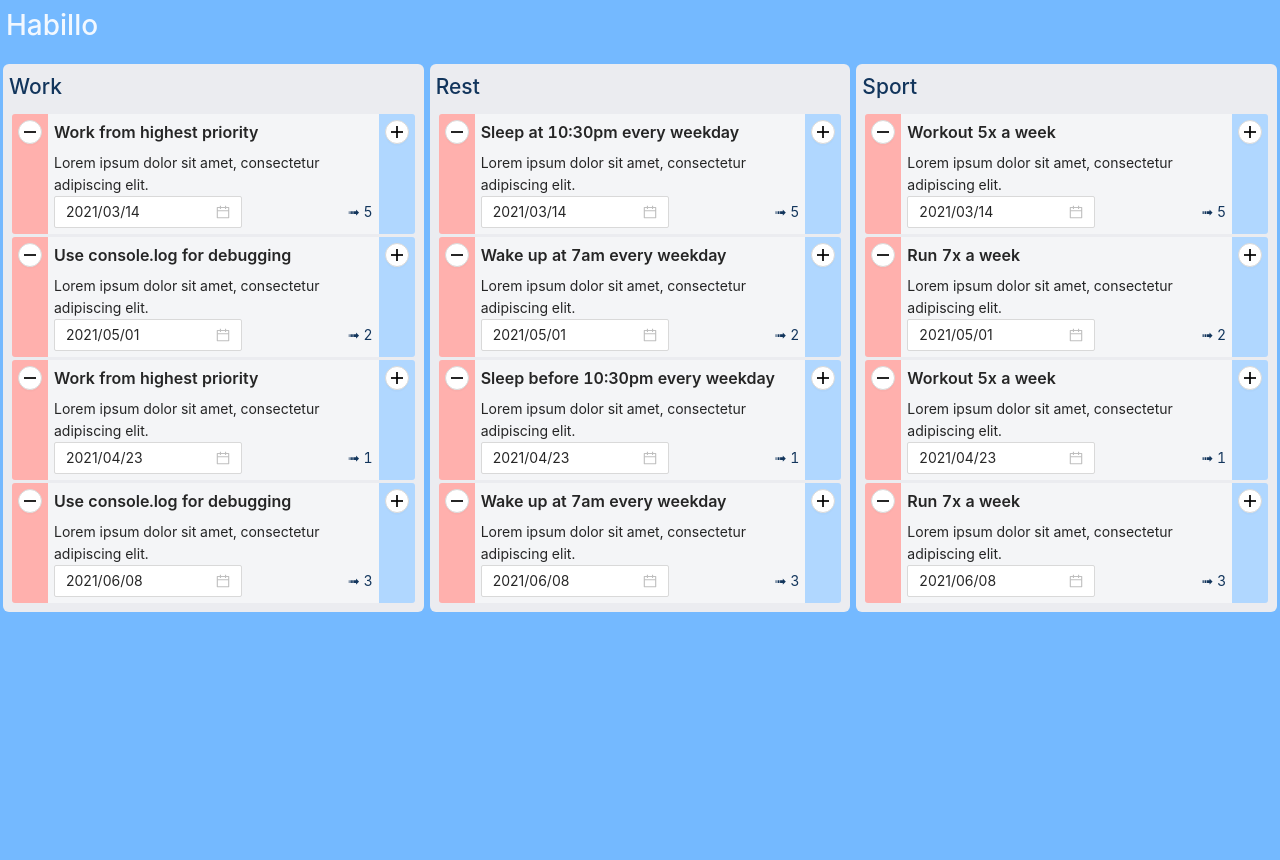
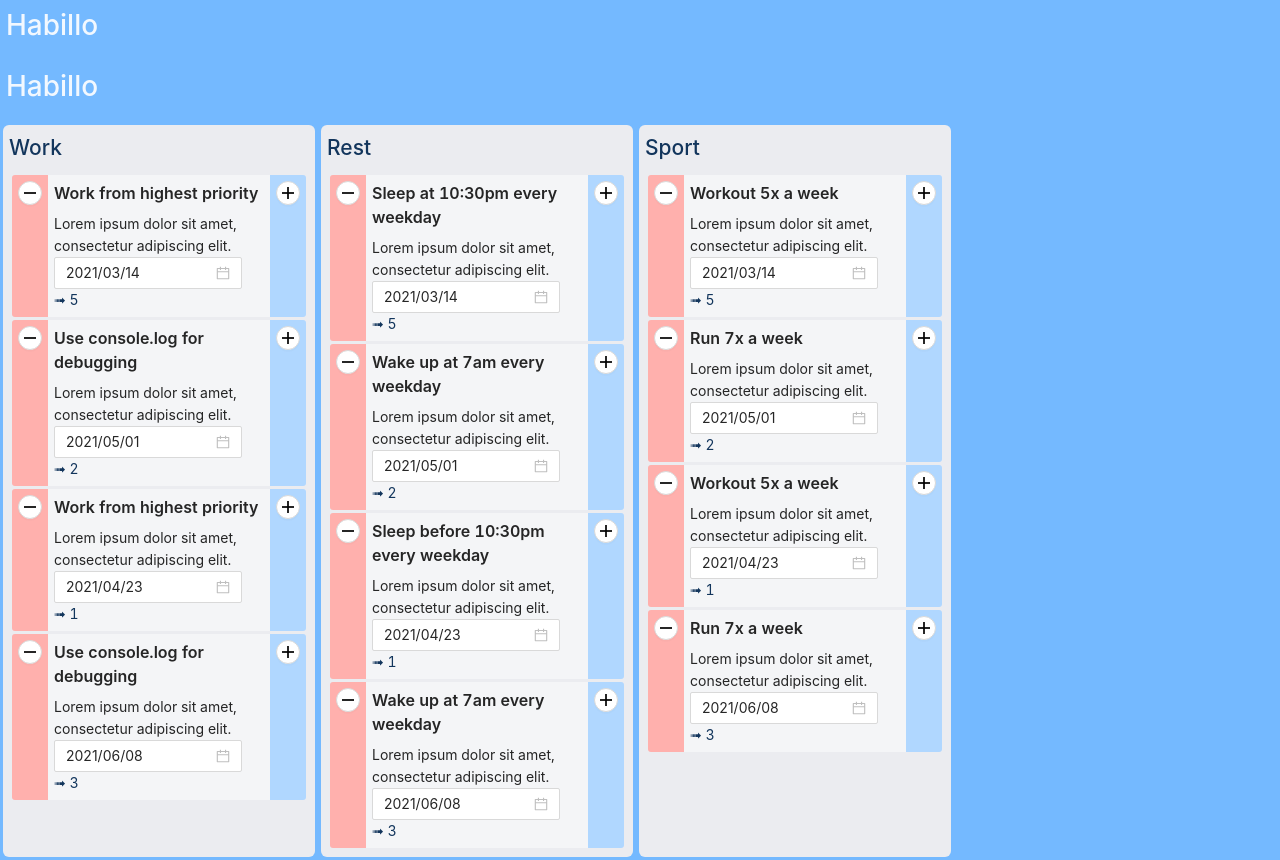
Before and after one commit to johannesstroebele91/Habillo, a React (Create React App) app: page / in a window 1280 px wide. Before the commit the page ends 800 px from the top, so only its background shows below. Built offline with nearby package versions, Linux system fonts and the light colour scheme.

Commit message:
Restructure components for making them more modular (outsource content from App.tsx to HabitLists.tsx

```diff
--- a/src/App.tsx
+++ b/src/App.tsx
@@ -1,31 +1,13 @@
-import "./App.css";
 import { habits } from "./initial-habits-data";
-import HabitItem from "./components/HabitItem";
+import HabitLists from "./components/HabitLists";
 
 // Only the App.tsx gets changed in an React app
 function App() {
-  // Creates a list with all list elements on the habits object
-  let categories = habits.map((item) => item.list);
-  // Create a list by filtering each item that has a unique index
-  let unique = categories.filter((item, i, ar) => ar.indexOf(item) === i);
 
   return (
     <>
       <h1 style={{padding: '3px 0 0 6px', color: '#f2f8ff'}}>Habillo</h1>
-      <div style={{ display: "flex", flexWrap: "nowrap" }}>
-        {unique.map((category) => (
-          <div style={{ background: "#EBECF0", borderRadius: 6, margin: 3, padding: 6 }}>
-            <h2 style={{padding: '6, 3, 3, 3'}}>{category.charAt(0).toUpperCase() + category.slice(1)}</h2>
-            <div>
-              {habits
-                .filter((item) => item.list === category)
-                .map((filteredItems) => (
-                  <HabitItem key={filteredItems.id} habit={filteredItems} />
-                ))}
-            </div>
-          </div>
-        ))}
-      </div>
+      <HabitLists habits={habits}/>
     </>
   );
 }
--- a/src/components/HabitItem.tsx
+++ b/src/components/HabitItem.tsx
@@ -1,18 +1,27 @@
 import { Habit } from "../models/types";
 import { Row, Col, Button, Typography, DatePicker } from "antd";
 import { PlusOutlined, MinusOutlined } from "@ant-design/icons";
-import moment from 'moment';
+import moment from "moment";
+import { useState } from "react";
 
 interface HabitItemProps {
   habit: Habit;
 }
 
-const dateFormat = 'YYYY/MM/DD';
-
+const dateFormat = "YYYY/MM/DD";
 
 const HabitItem: React.FC<HabitItemProps> = ({ habit }) => {
   const { Text, Title } = Typography;
 
+  const [streakHabitItem, setStreak] = useState(habit.streak);
+
+  const clickChangeStreakHandler = (streakIncrease: boolean) => {
+    if (streakIncrease) {
+      setStreak(streakHabitItem + 1);
+    } else {
+      setStreak(streakHabitItem - 1);
+    }
+  };
 
   return (
     <Row
@@ -20,11 +29,19 @@ const HabitItem: React.FC<HabitItemProps> = ({ habit }) => {
         display: "flex",
         justifyContent: "flex-start",
         flexWrap: "nowrap",
-        margin: 3
+        margin: 3,
       }}
     >
-      <Col style={{ textAlign: "center", background: "#ffb0ad", padding: 6, borderRadius: '3px 0 0 3px'}}>
+      <Col
+        style={{
+          textAlign: "center",
+          background: "#ffb0ad",
+          padding: 6,
+          borderRadius: "3px 0 0 3px",
+        }}
+      >
         <Button
+          onClick={() => clickChangeStreakHandler(false)}
           size="small"
           shape="circle"
           icon={<MinusOutlined />}
@@ -35,15 +52,29 @@ const HabitItem: React.FC<HabitItemProps> = ({ habit }) => {
         <Text>{habit.description}</Text>
         <Row justify="space-between" align="middle">
           <Col>
-          <DatePicker defaultValue={moment(habit.deadline.toISOString().substring(0, 10), dateFormat)} format={dateFormat} />
+            <DatePicker
+              defaultValue={moment(
+                habit.deadline.toISOString().substring(0, 10),
+                dateFormat
+              )}
+              format={dateFormat}
+            />
           </Col>
           <Col>
-            <span >&#10143; {habit.streak}</span>
+            <span>&#10143; {streakHabitItem}</span>
           </Col>
         </Row>
       </Col>
-      <Col style={{ textAlign: "center", background: "#b0d7ff", padding: 6, borderRadius: '0 3px 3px 0'}}>
+      <Col
+        style={{
+          textAlign: "center",
+          background: "#b0d7ff",
+          padding: 6,
+          borderRadius: "0 3px 3px 0",
+        }}
+      >
         <Button
+          onClick={() => clickChangeStreakHandler(true)}
           size="small"
           shape="circle"
           icon={<PlusOutlined />}
--- /dev/null
+++ b/src/components/HabitLists.tsx
@@ -0,0 +1,36 @@
+import { Habit } from "../models/types";
+import HabitItem from "./HabitItem";
+
+interface HabitListsProps {
+    habits: Habit[];
+}
+
+const HabitLists: React.FC<HabitListsProps> = ({habits}) => {
+
+  // Creates a list with all list elements on the habits object
+  let categories = habits.map((item) => item.list);
+  // Create a list by filtering each item that has a unique index
+  let categoriesUnique = categories.filter((item, i, ar) => ar.indexOf(item) === i);
+
+  return (
+    <>
+      <h1 style={{padding: '3px 0 0 6px', color: '#f2f8ff'}}>Habillo</h1>
+      <div style={{ display: "flex", flexWrap: "nowrap"}}>
+        {categoriesUnique.map((category) => (
+          <div style={{ background: "#EBECF0", borderRadius: 6, margin: 3, padding: 6 }}>
+            <h2 style={{padding: '6, 3, 3, 3'}}>{category.charAt(0).toUpperCase() + category.slice(1)}</h2>
+            <div style={{maxWidth: 300}}>
+              {habits
+                .filter((item) => item.list === category)
+                .map((filteredItems) => (
+                  <HabitItem key={filteredItems.id} habit={filteredItems} />
+                ))}
+            </div>
+          </div>
+        ))}
+      </div>
+    </>
+  );
+}
+
+export default HabitLists;
```
